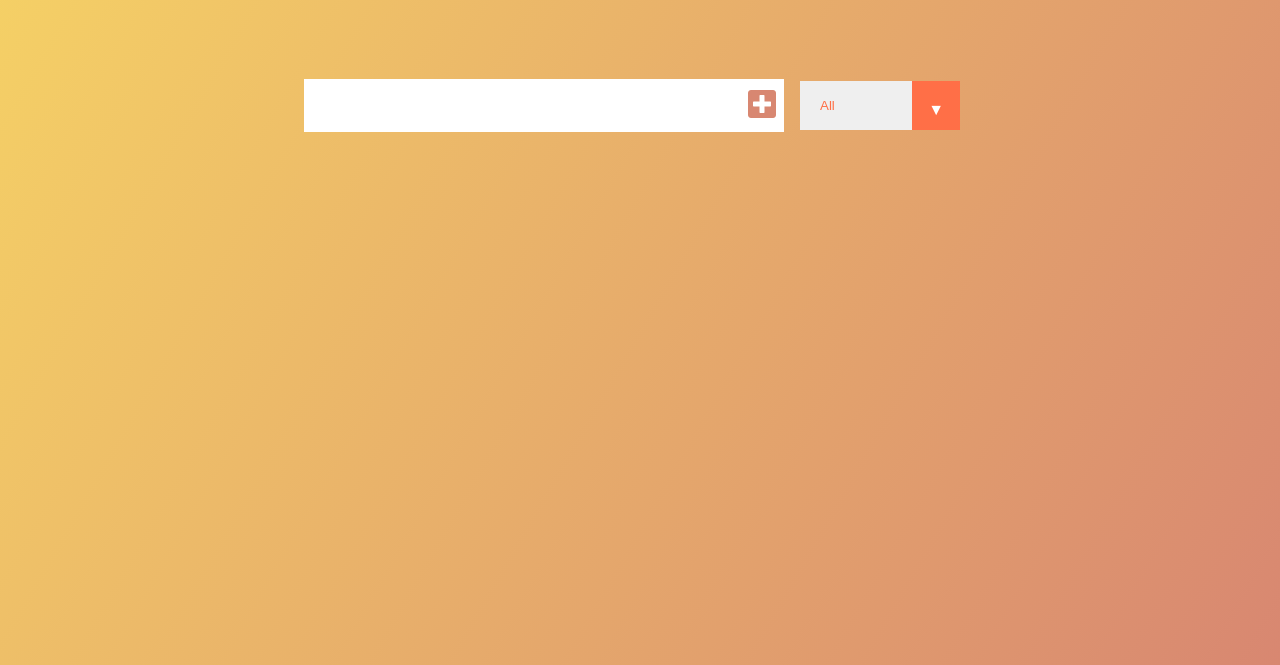
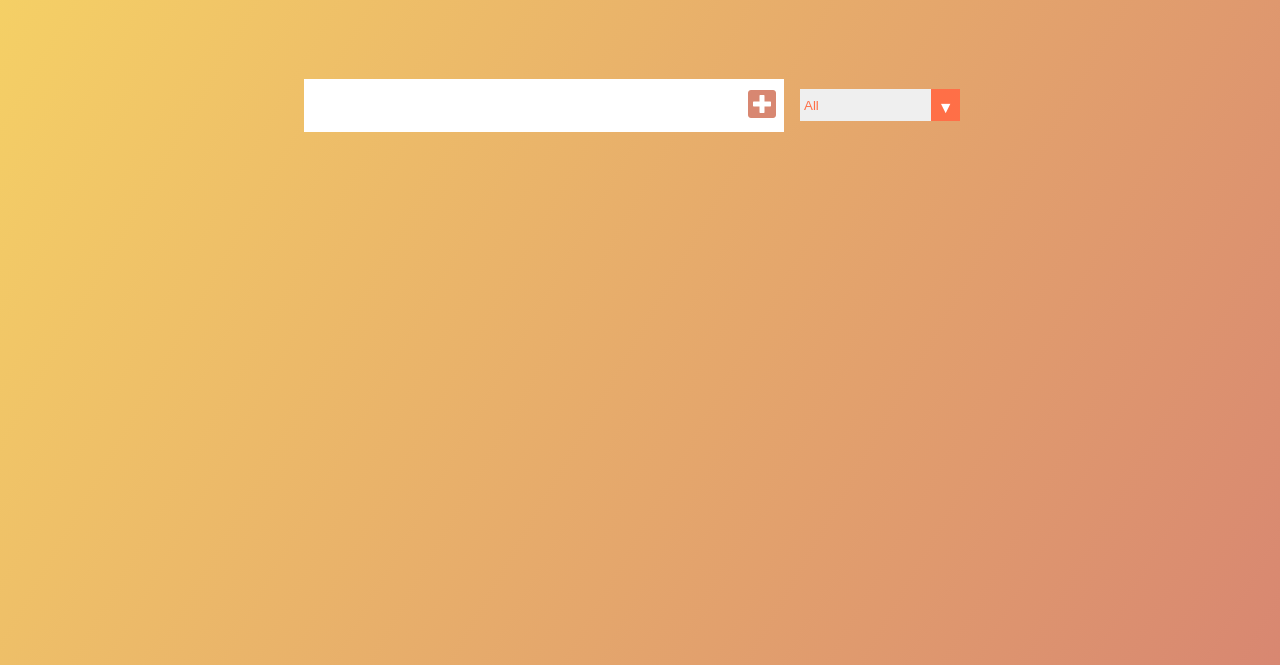
Before and after one commit to kexposito/todo-list-vanilla-js, a plain HTML site: page index.html in a window 1280 px wide. Shown: the part 135-800 px from the top of the page. Drawn offline with Linux system fonts and the light colour scheme.

Commit message:
small changes on select style

```diff
--- a/style.css
+++ b/style.css
@@ -105,13 +105,15 @@ select {
   margin: 1rem;
   position: relative;
   overflow: hidden;
+  height: 2rem;
 }
 
 select {
+  height: 100%;
   color: #ff6f47;
   width: 10rem;
   cursor: pointer;
-  padding: 1rem;
+
 }
 
 .select::after {
@@ -120,7 +122,7 @@ select {
   background: #ff6f47;
   top: 0;
   right: 0;
-  padding: 1rem;
+  padding: .4rem;
   pointer-events: none;
   transition: all 0.3s ease;
 }
```
